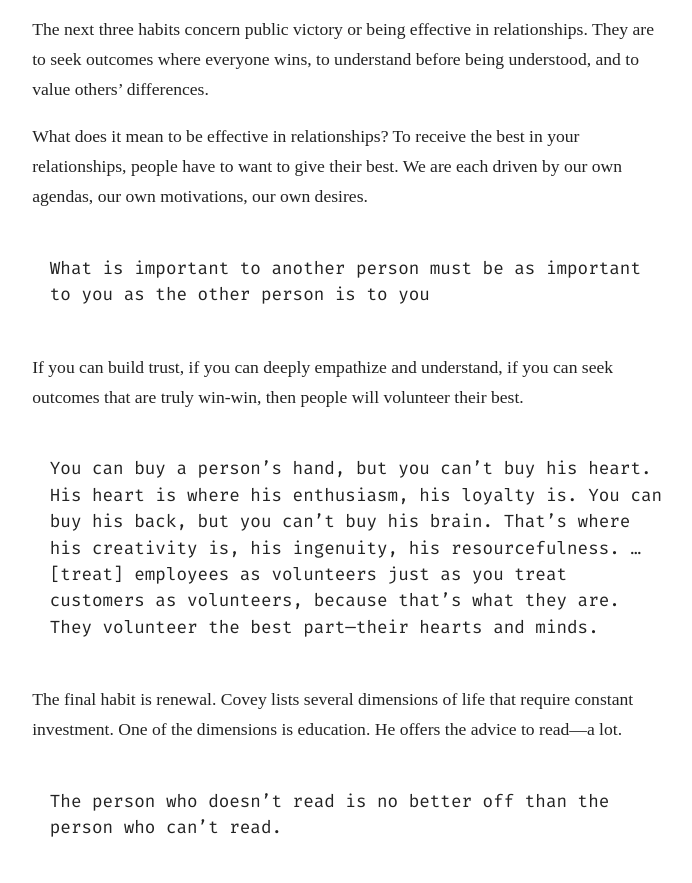
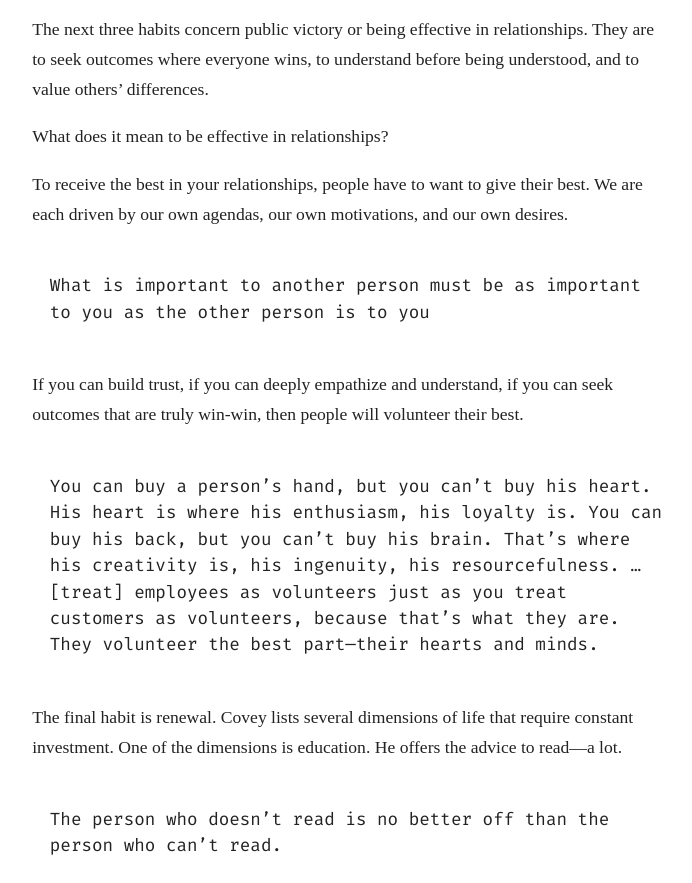
Before and after one commit to cdosborn/site, a plain HTML site: page dist/posts/reading-notes-on-the-seven-habits-of-highly-effective-people.html in a window 1280 px wide. Shown: the part 1001-1884 px from the top of the page, without its empty margins (291-983 px from the left). Drawn offline with Linux system fonts and the light colour scheme; a web font is replaced by a local one.

Commit message:
Minor edit

```diff
--- a/dist/posts/reading-notes-on-the-seven-habits-of-highly-effective-people.html
+++ b/dist/posts/reading-notes-on-the-seven-habits-of-highly-effective-people.html
@@ -48,7 +48,8 @@ href="#fn:1:defn"><sup>1</sup></a>. The purpose is to begin thinking long-term,
 </blockquote>
 <p><span id="fn:2"></span> Covey offers the advice of writing a personal mission statement with an outline of your values. You might write that you refuse to lie in matters small and large or that you’ll give people your full attention. Covey keeps his mission statement within reach and reviews it regularly <a style="text-decoration:none" href="#fn:2:defn"><sup>2</sup></a>.</p>
 <p>The next three habits concern public victory or being effective in relationships. They are to seek outcomes where everyone wins, to understand before being understood, and to value others’ differences.</p>
-<p>What does it mean to be effective in relationships? To receive the best in your relationships, people have to want to give their best. We are each driven by our own agendas, our own motivations, our own desires.</p>
+<p>What does it mean to be effective in relationships?</p>
+<p>To receive the best in your relationships, people have to want to give their best. We are each driven by our own agendas, our own motivations, and our own desires.</p>
 <blockquote>
 <p>What is important to another person must be as important to you as the other person is to you</p>
 </blockquote>
```
Also changed, not shown: 1 other file.
